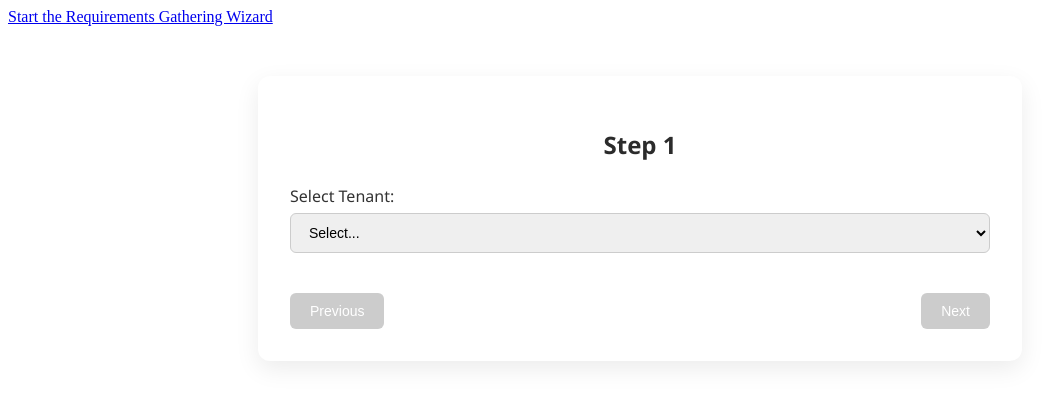
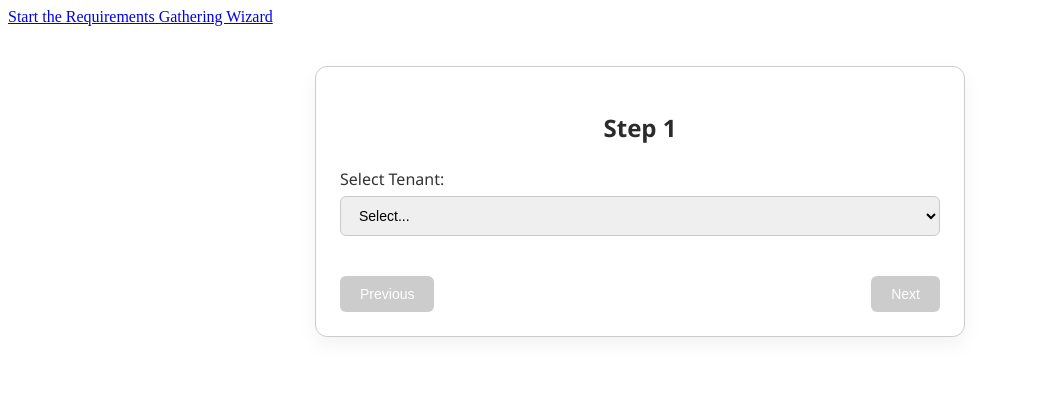
Before and after one commit to Xiaoliuliu666-leaner/Test.Onboarding, an Angular app: page /requirements/wizard in a window 1280 px wide. Shown: the top 402 px of the page, without its empty margins (0-1054 px from the left). Built offline with nearby package versions, Linux system fonts and the light colour scheme.

Commit message:
Layout structure adjustment

```diff
--- a/src/app/requirements-wizard/requirements-wizard.scss
+++ b/src/app/requirements-wizard/requirements-wizard.scss
@@ -1,11 +1,12 @@
 .wizard-container {
-  max-width: 700px;
-  margin: 50px auto;
-  padding: 32px;
+  max-width: 600px;
+  margin: 40px auto;
+  padding: 24px;
+  border: 1px solid #ccc;
   border-radius: 12px;
-  background-color: #ffffff;
-  box-shadow: 0 8px 24px rgba(0, 0, 0, 0.08);
+  background-color: #fff;
   font-family: 'Segoe UI', sans-serif;
+  box-shadow: 0 8px 20px rgba(0, 0, 0, 0.05);
 }
 
 h2 {
```
